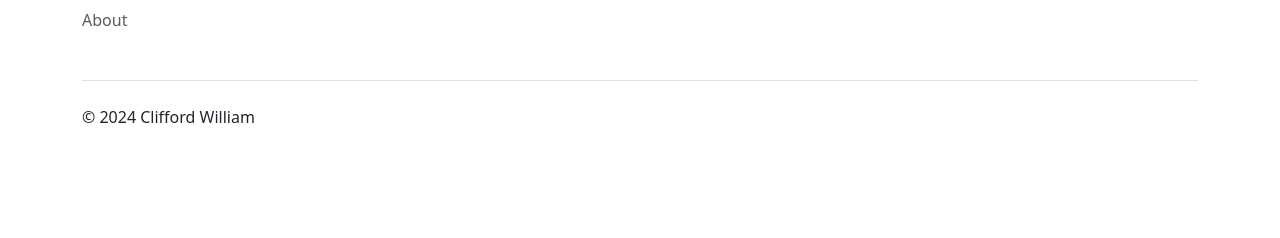
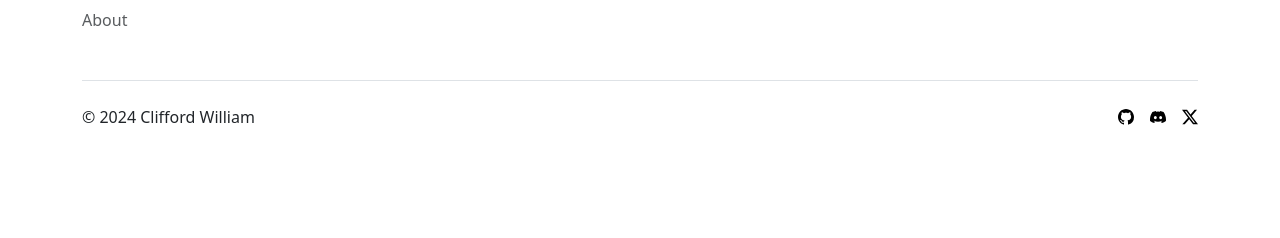
Before and after one commit to cliffordwilliam/my_archive, a Jekyll site: the page built from index.md, in a window 1280 px wide. Shown: the part 1987-2225 px from the top of the page. Built offline with Jekyll 4.4.1, drawn with Linux system fonts in a browser that asks for light colours.

Commit message:
update footer

```diff
--- a/_layouts/default.html
+++ b/_layouts/default.html
@@ -179,15 +179,31 @@
       <div class="d-flex flex-column flex-sm-row justify-content-between py-4 my-4 border-top">
         <p>© 2024 {{ site.author_name }}</p>
         <ul class="list-unstyled d-flex">
-          <li class="ms-3"><a class="link-body-emphasis" href="#"><svg class="bi" width="24" height="24">
-                <use xlink:href="#twitter"></use>
-              </svg></a></li>
-          <li class="ms-3"><a class="link-body-emphasis" href="#"><svg class="bi" width="24" height="24">
-                <use xlink:href="#instagram"></use>
-              </svg></a></li>
-          <li class="ms-3"><a class="link-body-emphasis" href="#"><svg class="bi" width="24" height="24">
-                <use xlink:href="#facebook"></use>
-              </svg></a></li>
+          <li class="ms-3">
+            <a class="link-body-emphasis" href="#">
+              <svg xmlns="http://www.w3.org/2000/svg" width="16" height="16" fill="currentColor" class="bi bi-github"
+                viewBox="0 0 16 16">
+                <path
+                  d="M8 0C3.58 0 0 3.58 0 8c0 3.54 2.29 6.53 5.47 7.59.4.07.55-.17.55-.38 0-.19-.01-.82-.01-1.49-2.01.37-2.53-.49-2.69-.94-.09-.23-.48-.94-.82-1.13-.28-.15-.68-.52-.01-.53.63-.01 1.08.58 1.23.82.72 1.21 1.87.87 2.33.66.07-.52.28-.87.51-1.07-1.78-.2-3.64-.89-3.64-3.95 0-.87.31-1.59.82-2.15-.08-.2-.36-1.02.08-2.12 0 0 .67-.21 2.2.82.64-.18 1.32-.27 2-.27s1.36.09 2 .27c1.53-1.04 2.2-.82 2.2-.82.44 1.1.16 1.92.08 2.12.51.56.82 1.27.82 2.15 0 3.07-1.87 3.75-3.65 3.95.29.25.54.73.54 1.48 0 1.07-.01 1.93-.01 2.2 0 .21.15.46.55.38A8.01 8.01 0 0 0 16 8c0-4.42-3.58-8-8-8" />
+              </svg>
+            </a>
+          </li>
+          <li class="ms-3"><a class="link-body-emphasis" href="#">
+              <svg xmlns="http://www.w3.org/2000/svg" width="16" height="16" fill="currentColor" class="bi bi-discord"
+                viewBox="0 0 16 16">
+                <path
+                  d="M13.545 2.907a13.2 13.2 0 0 0-3.257-1.011.05.05 0 0 0-.052.025c-.141.25-.297.577-.406.833a12.2 12.2 0 0 0-3.658 0 8 8 0 0 0-.412-.833.05.05 0 0 0-.052-.025c-1.125.194-2.22.534-3.257 1.011a.04.04 0 0 0-.021.018C.356 6.024-.213 9.047.066 12.032q.003.022.021.037a13.3 13.3 0 0 0 3.995 2.02.05.05 0 0 0 .056-.019q.463-.63.818-1.329a.05.05 0 0 0-.01-.059l-.018-.011a9 9 0 0 1-1.248-.595.05.05 0 0 1-.02-.066l.015-.019q.127-.095.248-.195a.05.05 0 0 1 .051-.007c2.619 1.196 5.454 1.196 8.041 0a.05.05 0 0 1 .053.007q.121.1.248.195a.05.05 0 0 1-.004.085 8 8 0 0 1-1.249.594.05.05 0 0 0-.03.03.05.05 0 0 0 .003.041c.24.465.515.909.817 1.329a.05.05 0 0 0 .056.019 13.2 13.2 0 0 0 4.001-2.02.05.05 0 0 0 .021-.037c.334-3.451-.559-6.449-2.366-9.106a.03.03 0 0 0-.02-.019m-8.198 7.307c-.789 0-1.438-.724-1.438-1.612s.637-1.613 1.438-1.613c.807 0 1.45.73 1.438 1.613 0 .888-.637 1.612-1.438 1.612m5.316 0c-.788 0-1.438-.724-1.438-1.612s.637-1.613 1.438-1.613c.807 0 1.451.73 1.438 1.613 0 .888-.631 1.612-1.438 1.612" />
+              </svg>
+            </a>
+          </li>
+          <li class="ms-3"><a class="link-body-emphasis" href="#">
+              <svg xmlns="http://www.w3.org/2000/svg" width="16" height="16" fill="currentColor" class="bi bi-twitter-x"
+                viewBox="0 0 16 16">
+                <path
+                  d="M12.6.75h2.454l-5.36 6.142L16 15.25h-4.937l-3.867-5.07-4.425 5.07H.316l5.733-6.57L0 .75h5.063l3.495 4.633L12.601.75Zm-.86 13.028h1.36L4.323 2.145H2.865z" />
+              </svg>
+            </a>
+          </li>
         </ul>
       </div>
     </div>
```
